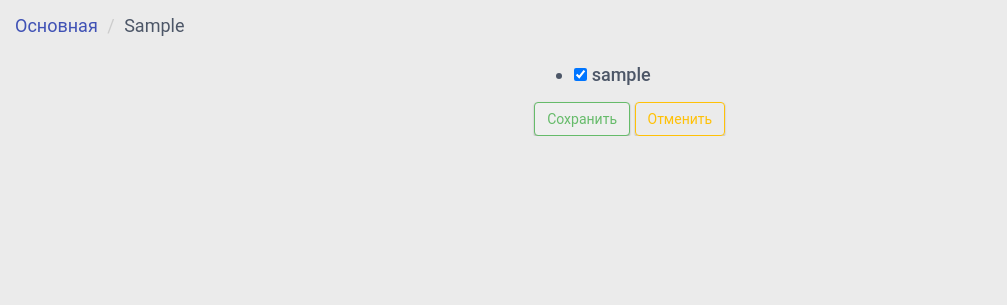
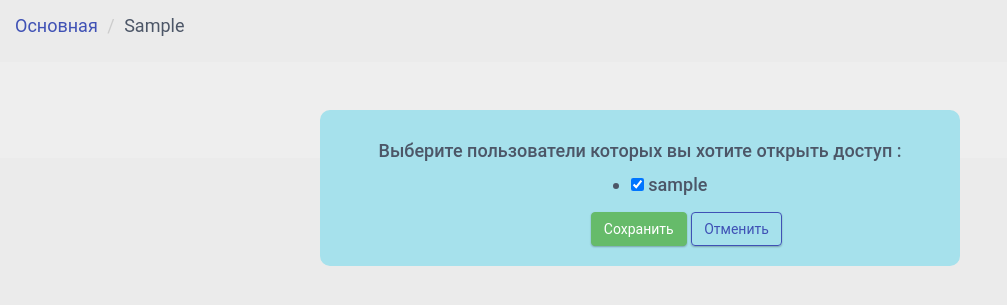
Before and after one commit to artursaliyev/core_blog, a Django app: page /1/upload-detail/ in a window 1280 px wide. Shown: the top 305 px of the page, without its empty margins (0-1007 px from the left). Run offline with Django 3.2, Linux system fonts and the light colour scheme; a user stored in the database is signed in; tables that the repository leaves empty hold one stand-in row (values such as "Sample post"); some libraries are stand-ins or nearby versions.

Commit message:
updated admin panel

```diff
--- a/templates/upload-detail.html
+++ b/templates/upload-detail.html
@@ -12,19 +12,22 @@
 
 <form method="post" action="{% url 'blog:upload-detail' obj.pk %}">
     {% csrf_token %}
-
+<div class="jumbotron">
+   <div class=" col-xs-offset-3 col-xs-6" role="alert" style="background: #a6e1ec; padding: 20px;border-radius: 10px">
+       <h4 align="center">Выберите пользователи которых вы хотите открыть доступ : </h4>
         <div class="container" style="font-size: large;">
           <div class="row" >
               <div class="col-xs-offset-5">
               {{ form.perm_users }}
 
 
-            <button type="submit" class="submit-btn btn btn-outline-success">Сохранить</button>
-    <a href="{% url 'blog:upload' %}" type="button" class="submit-btn btn btn-outline-warning">Отменить</a>
+            <button type="submit" class="submit-btn btn btn-success">Сохранить</button>
+    <a href="{% url 'blog:upload' %}" type="button" class="submit-btn btn btn-outline-primary">Отменить</a>
             </div>
               </div>
         </div>
-
+</div>
+    </div>
     </form>
 
 {% endblock %}
```
